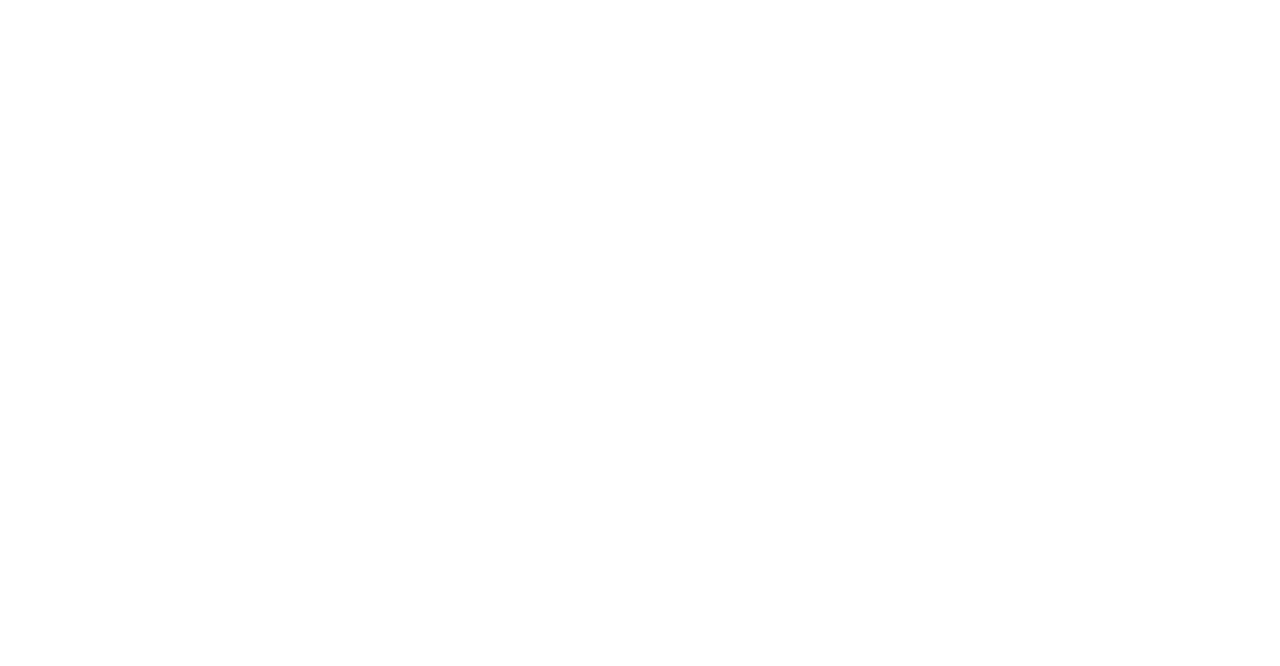
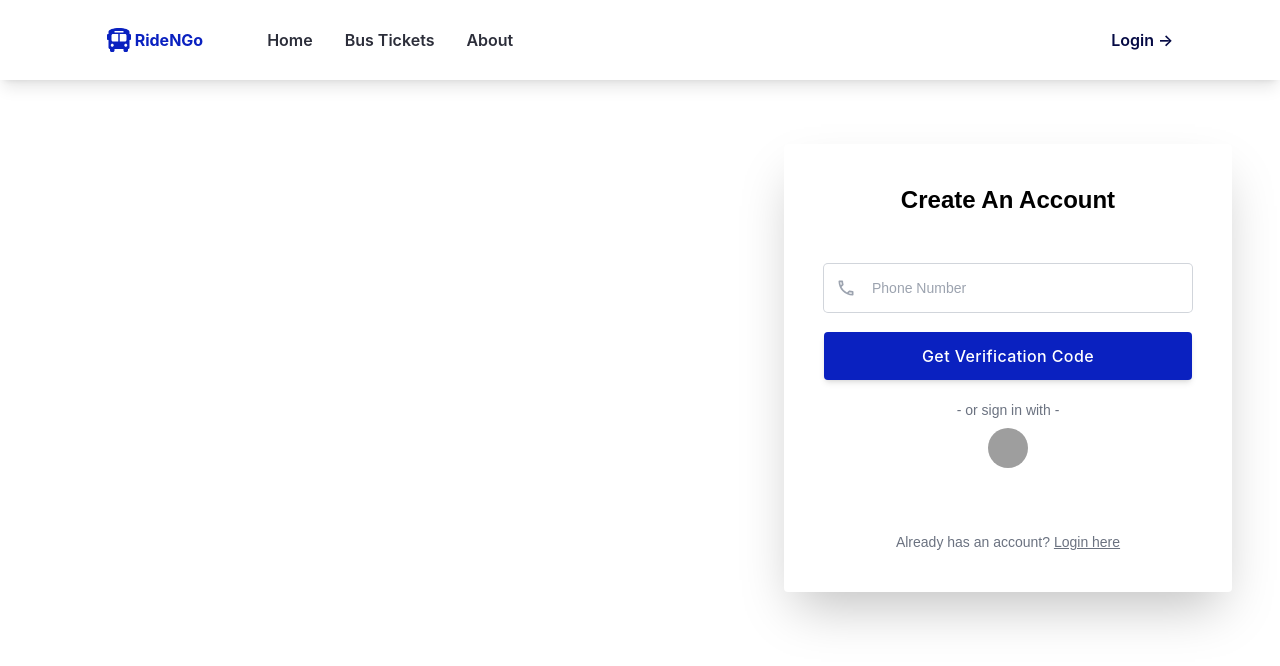
Before and after one commit to yukichew/bus-ticketing-system, a React (Create React App) app in the folder client/: page /register in a window 1280 px wide. Before the commit this address had no page. Shown: the top 666 px of the page. Built offline with nearby package versions, Linux system fonts and the light colour scheme; grey boxes are pictures that could not be loaded.

Commit message:
create-register-page

```diff
--- a/client/src/App.js
+++ b/client/src/App.js
@@ -2,6 +2,7 @@
 import './App.css';
 import Home from './screens/Home';
 import Login from './screens/Login';
+import Register from './screens/Register';
 
 function App() {
   return (
@@ -9,6 +10,7 @@
       <Routes>
         <Route path='/' element={<Home />} />
         <Route path='/login' element={<Login />} />
+        <Route path='/register' element={<Register />} />
       </Routes>
     </BrowserRouter>
   );
--- /dev/null
+++ b/client/src/screens/Register.js
@@ -0,0 +1,62 @@
+import React, {useState} from 'react';
+import { Link } from 'react-router-dom';
+import { MdOutlineLocalPhone } from "react-icons/md";
+import Navbar from '../components/navbar/Navbar';
+import CustomButton from '../components/common/CustomButton';
+import TextField from '../components/common/TextField';
+
+const Register = () => {
+    return (
+        <div>
+            <Navbar />
+
+            <div className="flex justify-center items-center px-4 py-16">
+                <div className="w-full max-w-lg xl:px-8 xl:w-5/12 ml-auto mr-0">
+                    <div className="bg-white rounded shadow-2xl p-7 sm:p-10">
+                        <h3 className="font-poppins mb-4 text-xl font-semibold sm:text-center sm:mb-6 sm:text-2xl">
+                            Create An Account
+                        </h3>
+                        <form className="mt-12">
+                            <TextField
+                                id={'phoneNo'}
+                                name={'phoneNo'}
+                                placeholder={'Phone Number'}
+                                type={'text'}
+                                required
+                                icon={MdOutlineLocalPhone}
+                            />
+
+                            <div className="mt-5">
+                                <CustomButton title={'Get Verification Code'} />
+                            </div>
+                        </form>
+
+                        <div className="font-poppins text-center text-sm text-gray-500 mt-5">
+                            - or sign in with -
+                        </div>
+
+                        <div className="flex justify-center mt-2">
+                            <img
+                                src='https://upload.wikimedia.org/wikipedia/commons/c/c1/Google_%22G%22_logo.svg'
+                                alt="Google Logo"
+                                className="w-10 h-10 rounded-full"
+                            />
+                        </div>
+
+                        <div className="font-poppins text-center text-sm text-gray-500 mt-16">
+                            Already has an account?{' '}
+                            <Link
+                                to='/login'
+                                className="underline hover:text-primary transition duration-200"
+                            >
+                                Login here
+                            </Link>
+                        </div>
+                    </div>
+                </div>
+            </div>
+        </div>
+    );
+};
+
+export default Register;
```
